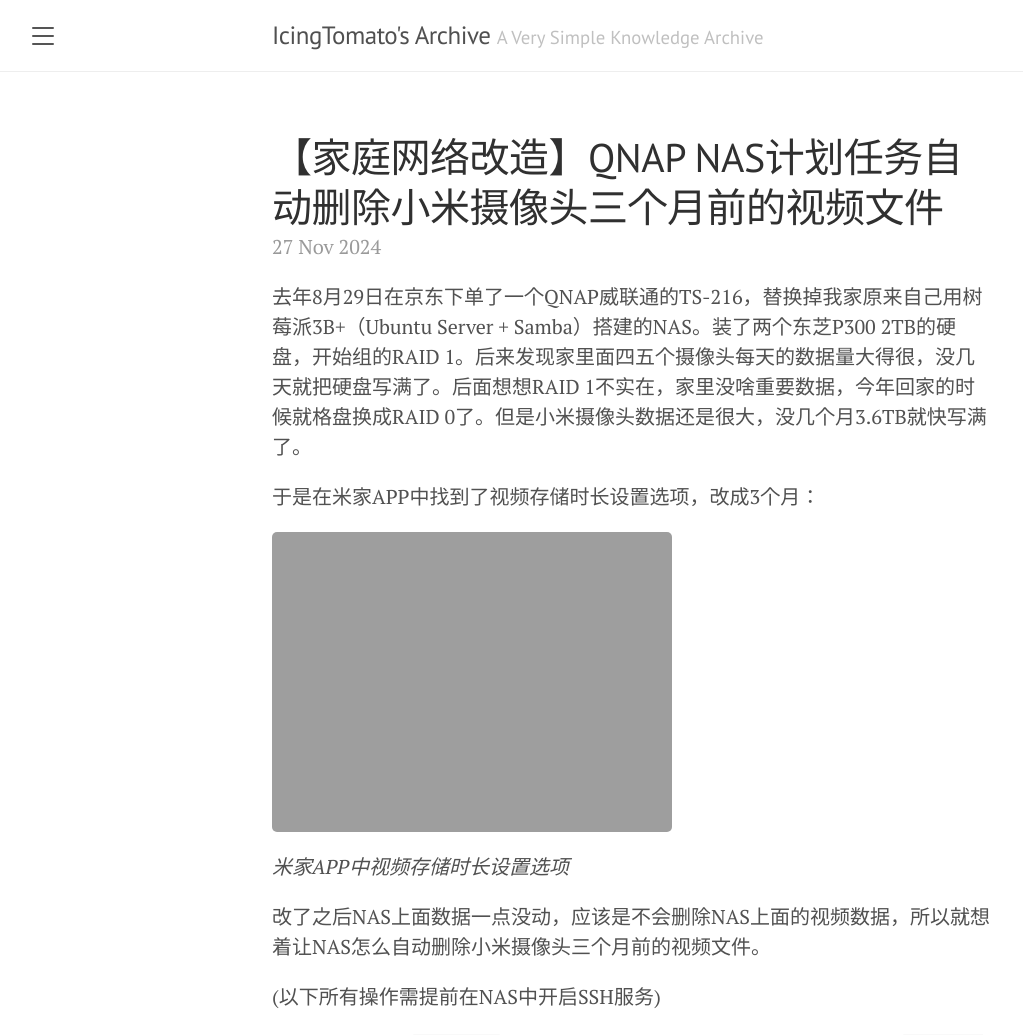
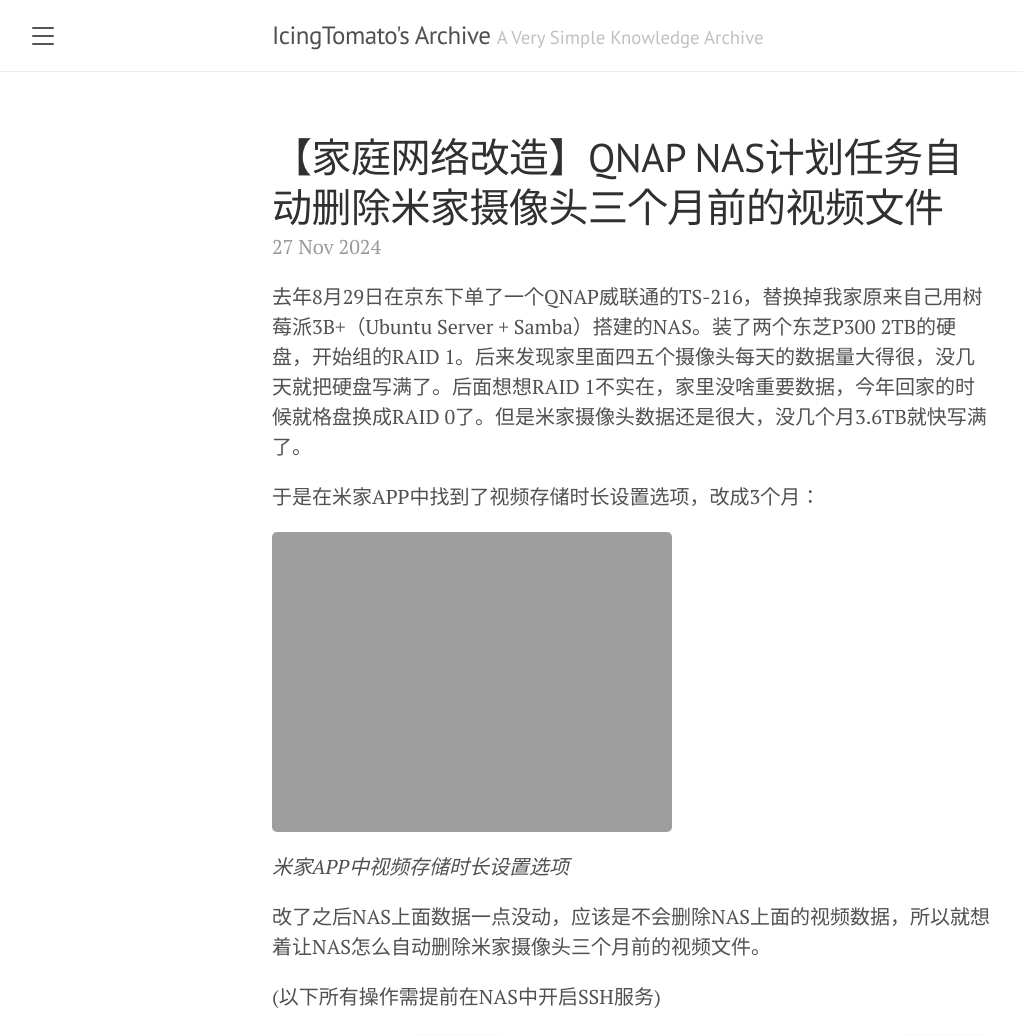
Before and after one commit to IcingTomato/icing.fun, a Jekyll site: the page built from _posts/2024-11-27-qnap_nas_xiaomi_cam.markdown, in a window 1280 px wide and 1400 px high. Shown: the top 1035 px of the window, without its empty margins (8-1031 px from the left). Built offline with Jekyll 4.4.1, drawn with Linux system fonts in a browser that asks for light colours; some of the changed text lies outside the part shown.

Commit message:
Modified: Modified 2024-11-27

```diff
--- a/_posts/2024-11-27-qnap_nas_xiaomi_cam.markdown
+++ b/_posts/2024-11-27-qnap_nas_xiaomi_cam.markdown
@@ -1,18 +1,18 @@
 ---
 layout: post
-title:  "【家庭网络改造】QNAP NAS计划任务自动删除小米摄像头三个月前的视频文件"
+title:  "【家庭网络改造】QNAP NAS计划任务自动删除米家摄像头三个月前的视频文件"
 tags: network nas zh-cn
 published: true
 ---
 
-去年8月29日在京东下单了一个QNAP威联通的TS-216，替换掉我家原来自己用树莓派3B+（Ubuntu Server + Samba）搭建的NAS。装了两个东芝P300 2TB的硬盘，开始组的RAID 1。后来发现家里面四五个摄像头每天的数据量大得很，没几天就把硬盘写满了。后面想想RAID 1不实在，家里没啥重要数据，今年回家的时候就格盘换成RAID 0了。但是小米摄像头数据还是很大，没几个月3.6TB就快写满了。
+去年8月29日在京东下单了一个QNAP威联通的TS-216，替换掉我家原来自己用树莓派3B+（Ubuntu Server + Samba）搭建的NAS。装了两个东芝P300 2TB的硬盘，开始组的RAID 1。后来发现家里面四五个摄像头每天的数据量大得很，没几天就把硬盘写满了。后面想想RAID 1不实在，家里没啥重要数据，今年回家的时候就格盘换成RAID 0了。但是米家摄像头数据还是很大，没几个月3.6TB就快写满了。
 
 于是在米家APP中找到了视频存储时长设置选项，改成3个月：
 
 <img src="http://icing.fun/img/post/2024/11/27/1.jpg" alt="米家APP中视频存储时长设置选项">
 <i>米家APP中视频存储时长设置选项</i>
 
-改了之后NAS上面数据一点没动，应该是不会删除NAS上面的视频数据，所以就想着让NAS怎么自动删除小米摄像头三个月前的视频文件。
+改了之后NAS上面数据一点没动，应该是不会删除NAS上面的视频数据，所以就想着让NAS怎么自动删除米家摄像头三个月前的视频文件。
 
 (以下所有操作需提前在NAS中开启SSH服务)
 
@@ -64,6 +64,6 @@ done
 
 <img src="http://icing.fun/img/post/2024/11/27/4.png" alt="Run script">
 
-因为小米摄像头会在设置的文件夹下创建 `xiaomi_camera_videos` 文件夹，然后在这个文件夹下以设备序列号（？）创建的很像乱码的文件夹，每个乱码文件夹下面又以`年月日时`为名的文件夹，所以这个脚本的作用是删除 `xiaomi_camera_videos/??????????` 文件夹下三个月前的视频文件夹。所以脚本必须放在 `/目标文件夹/xiaomi_camera_videos`下：
+因为米家摄像头会在设置的文件夹下创建 `xiaomi_camera_videos` 文件夹，然后在这个文件夹下以设备序列号（？）创建的很像乱码的文件夹，每个乱码文件夹下面又以`年月日时`为名的文件夹，所以这个脚本的作用是删除 `xiaomi_camera_videos/??????????` 文件夹下三个月前的视频文件夹。所以脚本必须放在 `/目标文件夹/xiaomi_camera_videos`下：
 
 <img src="http://icing.fun/img/post/2024/11/27/5.png" alt="Script destination">
```
